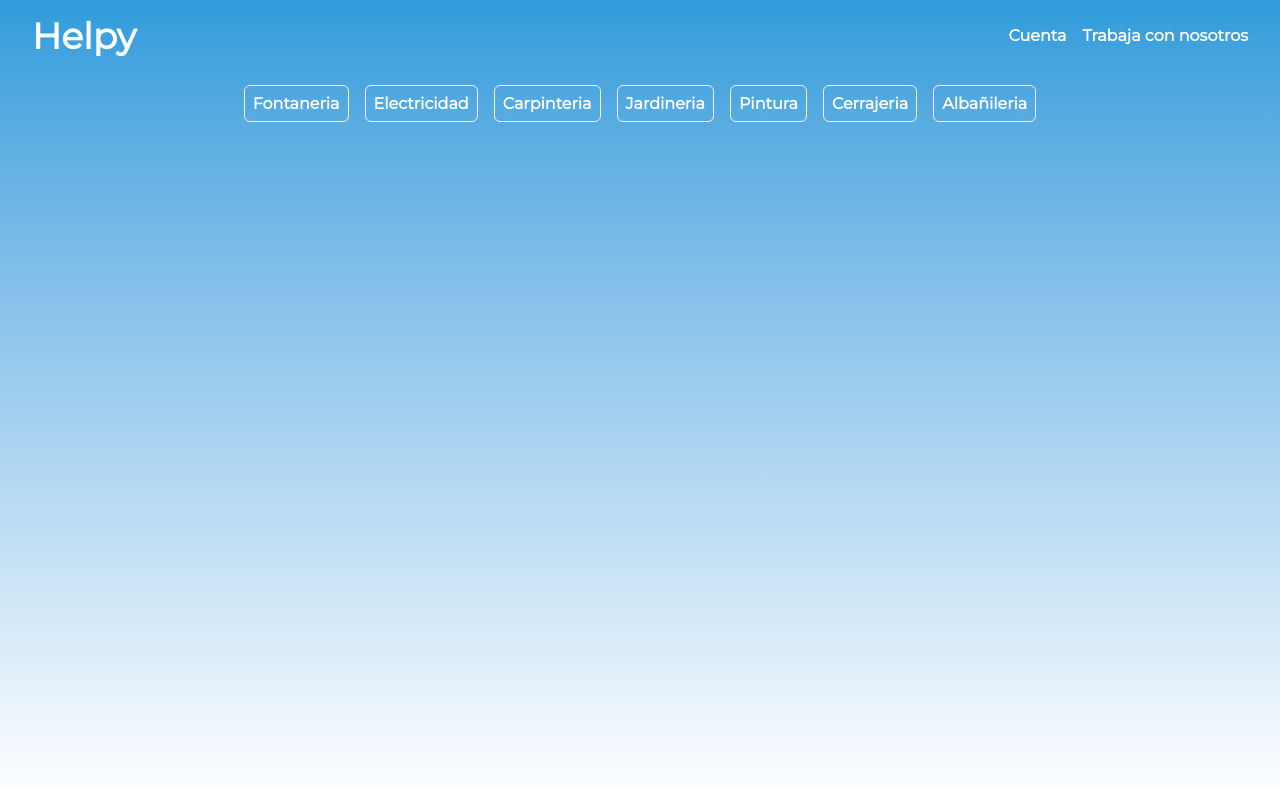
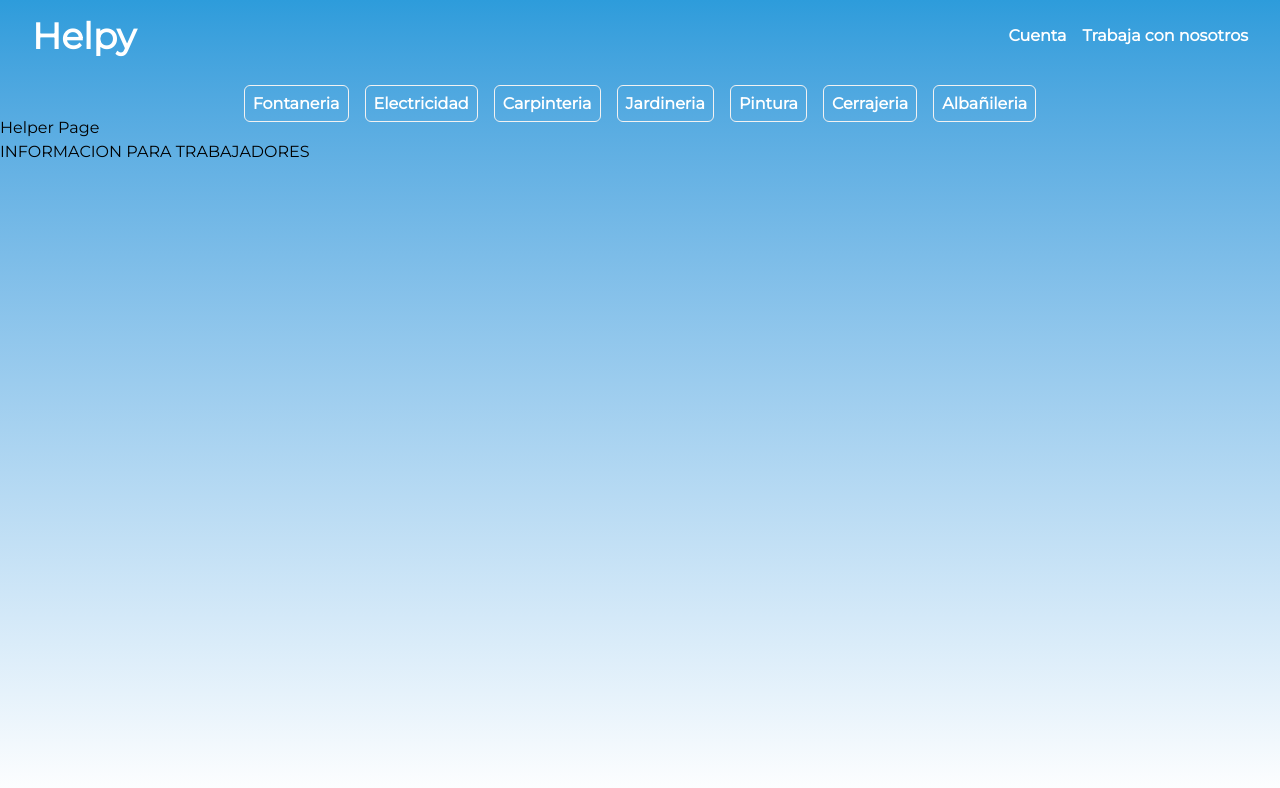
Before and after one commit to GuilleMarejada/helpy, a Nuxt app: page /helper in a window 1280 px wide. Shown: the top 788 px of the page. Built offline with nearby package versions, Linux system fonts and the light colour scheme.

Commit message:
add helper and home pages; update NavBar links for navigation

```diff
--- a/app.vue
+++ b/app.vue
@@ -1,5 +1,6 @@
 <template>
   <div class="bg-gradient-to-b from-azul to-[#FFFFFF] h-screen">
     <NavBar />
+    <NuxtPage />
   </div>
 </template>
--- a/components/NavBar.vue
+++ b/components/NavBar.vue
@@ -2,7 +2,7 @@
     <nav class="text-white">
         <div class="mx-auto flex justify-center font-bold">
             <div class="max-w-[1500px] w-full flex justify-between items-center px-8 py-4">
-                <a href="#" class="text-4xl font-bold ">Helpy</a>
+                <a href="/" class="text-4xl font-bold ">Helpy</a>
                 <ul class="flex space-x-4">
                     <li v-for="link in mainLinks" :key="link.text">
                         <a :href="link.href" class="">{{ link.text }}</a>
@@ -30,7 +30,7 @@
 
     const mainLinks = ref([
         { text: "Cuenta", href: "#" },
-        { text: "Trabaja con nosotros", href: "#" },
+        { text: "Trabaja con nosotros", href: "/helper" },
     ]);
 
     const services = ref(mainStore.services);
--- /dev/null
+++ b/pages/helper/index.vue
@@ -0,0 +1,6 @@
+<template>
+  <div>
+    <h1>Helper Page</h1>
+    <p>INFORMACION PARA TRABAJADORES</p>
+  </div>
+</template>
--- /dev/null
+++ b/pages/index.vue
@@ -0,0 +1,6 @@
+<template>
+  <div class="container ">
+    <h1>Home Page</h1>
+    <p>INFORMACION PARA CLIENTES</p>
+  </div>
+</template>
```
